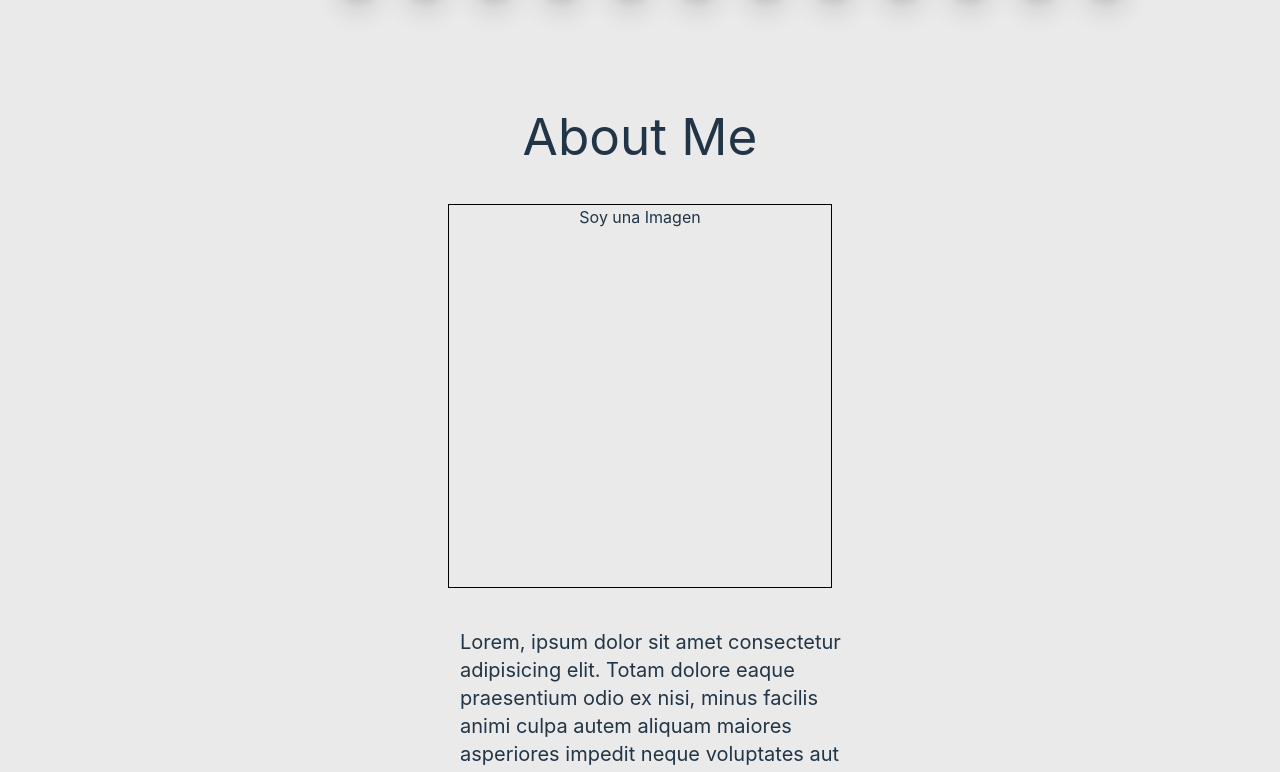
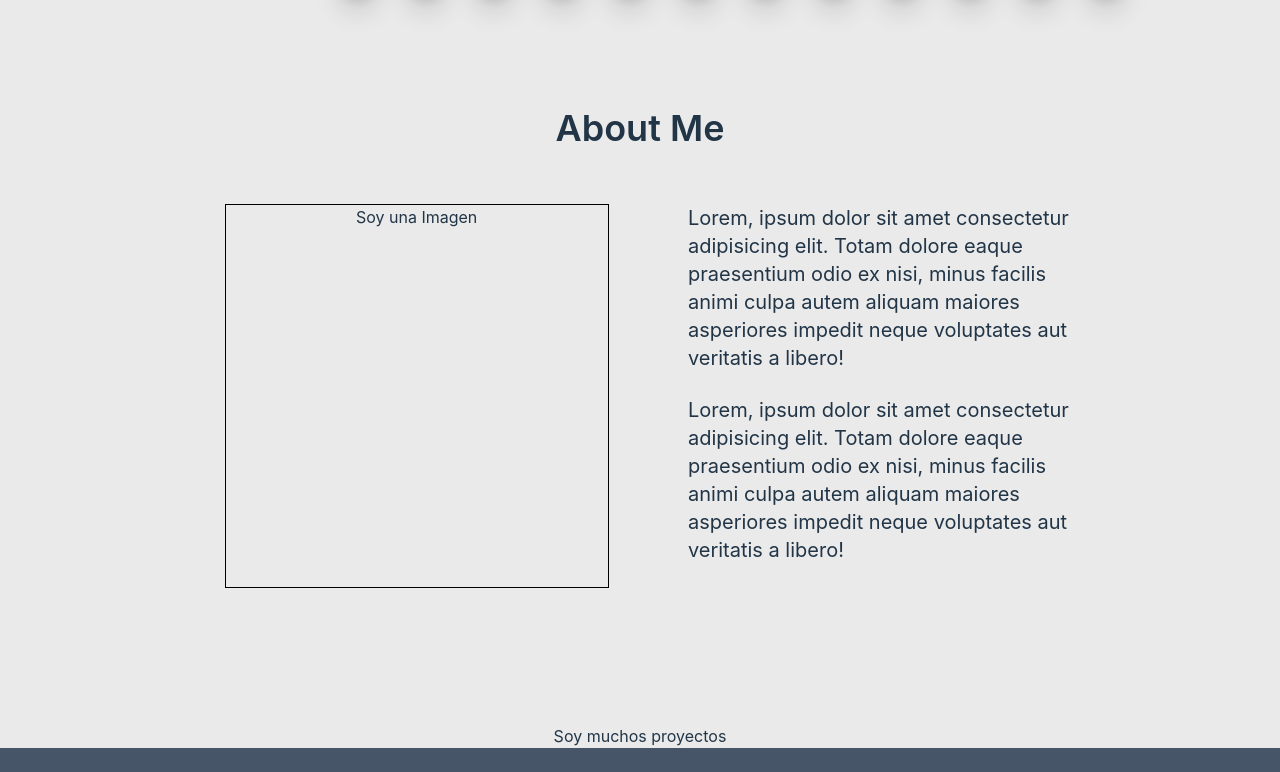
Before and after one commit to denisrold/Portfolio, a React (Vite) app in the folder portfolio/: page / in a window 1280 px wide. Shown: the part 544-1316 px from the top of the page. Built offline with nearby package versions, Linux system fonts and the light colour scheme.

Commit message:
Finish About

```diff
--- a/portfolio/src/views/About.jsx
+++ b/portfolio/src/views/About.jsx
@@ -1,11 +1,21 @@
 const About = ()=>{
     return (
-        <div className="flex flex-col w-full h-fit mt-24 mb-24 items-center space-y-10">
-            <h1 className="">About Me</h1>
-            <div className="w-96 h-96 border border-black">Soy una Imagen</div>
-            <p className="w-96 text-start text-xl ml-6">Lorem, ipsum dolor sit amet consectetur adipisicing elit. Totam dolore eaque praesentium odio ex nisi, minus facilis animi culpa autem aliquam maiores asperiores impedit neque voluptates aut veritatis a libero!</p>
+        <div className="grid grid-cols-1 gap-4 md:grid-cols-2 mt-24 mb-24">
+            <div className="text-center mb-10 col-span-2">
+            <p className="text-4xl font-semibold">About Me</p>
+            </div>
+            <div className="mx-auto md:float-right col-span-2 md:col-span-1 mb-10">
+            <div className="w-96 h-96 md:w-96 md:h-96 border border-black">Soy una Imagen</div>
+            </div>
+            <div className="col-span-2 md:col-span-1 md:ml-5 w-full">
+            <p className="w-96 text-start text-xl ml-5 mb-6">Lorem, ipsum dolor sit amet consectetur adipisicing elit. Totam dolore eaque praesentium odio ex nisi, minus facilis animi culpa autem aliquam maiores asperiores impedit neque voluptates aut veritatis a libero!</p>
+            <p className="w-96 text-start text-xl ml-5">Lorem, ipsum dolor sit amet consectetur adipisicing elit. Totam dolore eaque praesentium odio ex nisi, minus facilis animi culpa autem aliquam maiores asperiores impedit neque voluptates aut veritatis a libero!</p>
+            </div>
         </div>
+
     )
 }
 
 export default About;
+
+// PASAR LOS TEXTOS A UN ARCHIVO APARTE. IMPORTARLO COMO OBJETO.
```
